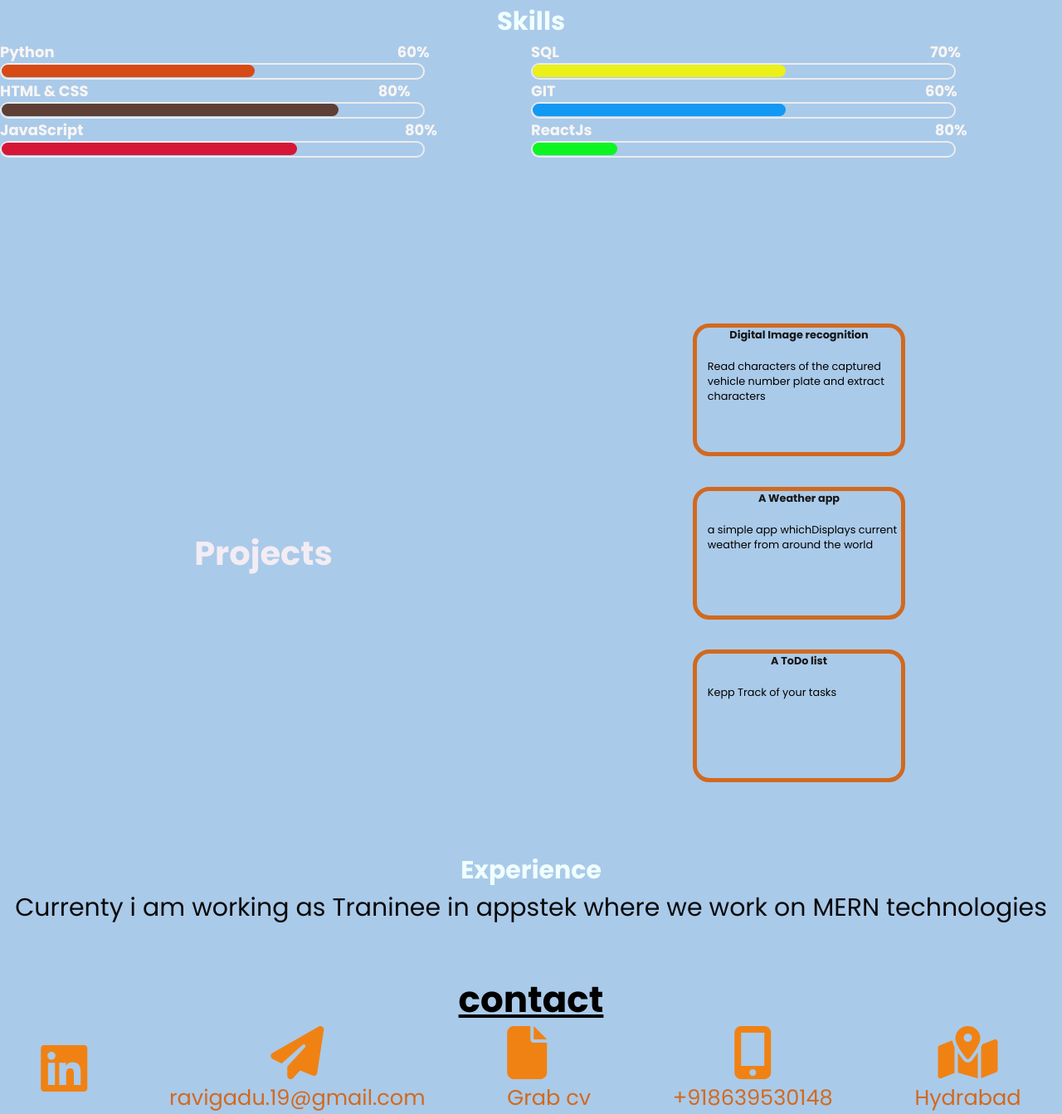
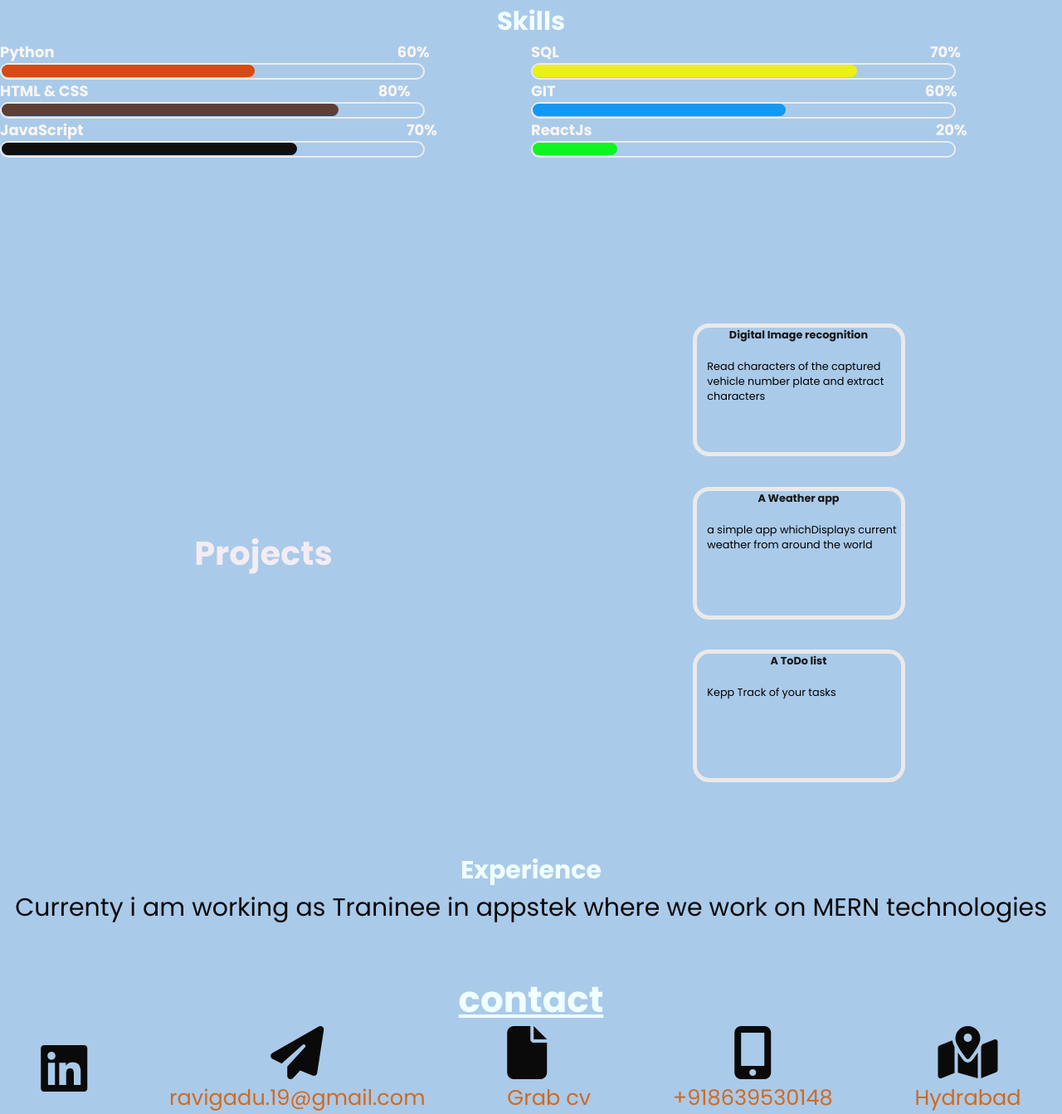
Before and after one commit to Monk19/about, a plain HTML site: page index.html in a window 1280 px wide. Shown: the part 1331-2674 px from the top of the page at 83% size. Drawn offline with nearby package versions, Linux system fonts and the light colour scheme.

Commit message:
final commit

```diff
--- a/index.html
+++ b/index.html
@@ -144,7 +144,7 @@
                   <h3
                     style="display: inline-block; text-align: right; width: 66%"
                   >
-                    80%
+                    70%
                   </h3>
                 </div>
                 <div class="progress-bar js">
@@ -193,7 +193,7 @@
                   <h3
                     style="display: inline-block; text-align: right; width: 70%"
                   >
-                    80%
+                    20%
                   </h3>
                 </div>
                 <div class="progress-bar react">
@@ -251,7 +251,7 @@
         </div>
       </div>
     </div>
-<h5 style="text-align:center;text-decoration: underline;">contact</h2>
+<h5 style="text-align:center;text-decoration: underline; color: azure;">contact</h2>
     <div class="contact-me" id="contact">
       <div>
         <a
--- a/styles/style.css
+++ b/styles/style.css
@@ -184,14 +184,14 @@ div.html > div {
 }
 div.sql > div {
   background-color: rgb(236, 240, 24);
-  width: 60%;
+  width: 77%;
 }
 div.git > div {
   background-color: rgb(18, 153, 243);
   width: 60%;
 }
 div.js > div {
-  background-color: rgb(214, 22, 54);
+  background-color: rgb(15, 15, 15);
   width: 70%;
 }
 div.react > div {
@@ -226,7 +226,7 @@ div.lan-name {
   justify-self: center;
   border-radius: 20px;
   background-color: rgb(170, 202, 233);
-  border:5px solid chocolate;
+  border:5px solid rgb(235, 233, 232);
   /* background-color: rgb(177, 124, 246); */
 }
 .omg{
@@ -256,7 +256,7 @@ div.lan-name {
 }
 .contact-me i {
   font-size:5vw;
-  color: rgb(240, 130, 20);
+  color: rgb(10, 10, 10);
 }
 .contact-me div {
   color:chocolate;
```
